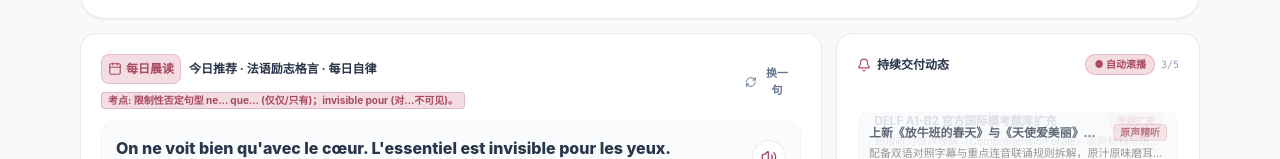
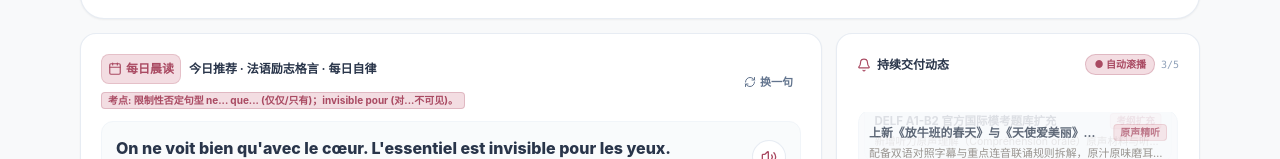
Before and after one commit to v03352813-ai/cs313-french, a React (Vite) app: page / in a window 1280 px wide. Shown: the part 195-354 px from the top of the page. Built offline with nearby package versions, Linux system fonts and the light colour scheme.

Commit message:
fix: prevent '换一句' button from wrapping onto multiple lines

```diff
--- a/src/components/HomePortal.tsx
+++ b/src/components/HomePortal.tsx
@@ -316,12 +316,12 @@ export const HomePortal: React.FC<HomePortalProps> = ({
         <div className="lg:col-span-8 bg-white rounded-2xl p-4 sm:p-5 border border-slate-200/80 shadow-xs flex flex-col justify-between space-y-3">
 
           {/* Header row */}
-          <div className="flex items-center justify-between">
-            <div className="flex items-center gap-2 flex-wrap">
-              <span className="p-1.5 rounded-lg bg-[#F3DDE2] text-[#A94A62] font-bold text-xs flex items-center gap-1 border border-[#A94A62]/20">
+          <div className="flex items-center justify-between gap-2">
+            <div className="flex items-center gap-2 flex-wrap min-w-0">
+              <span className="p-1.5 rounded-lg bg-[#F3DDE2] text-[#A94A62] font-bold text-xs flex items-center gap-1 border border-[#A94A62]/20 shrink-0">
                 <Calendar className="w-3.5 h-3.5" /> 每日晨读
               </span>
-              <span className="text-xs font-bold text-[#29354A]">
+              <span className="text-xs font-bold text-[#29354A] shrink-0">
                 今日推荐 · 法语励志格言 · 每日自律
               </span>
               <span className="text-[10px] text-[#A94A62] bg-[#F3DDE2] px-1.5 py-0.2 rounded border border-[#A94A62]/25 font-bold hidden sm:inline">
@@ -329,14 +329,14 @@ export const HomePortal: React.FC<HomePortalProps> = ({
               </span>
             </div>
 
-            <div className="flex items-center gap-1.5">
+            <div className="flex items-center gap-1.5 shrink-0 ml-auto">
               <button
                 onClick={handleNextQuote}
-                className="text-[11px] text-slate-500 hover:text-[#A94A62] flex items-center gap-1 px-2 py-1 rounded-lg hover:bg-slate-50 transition cursor-pointer font-bold"
+                className="text-[11px] text-slate-500 hover:text-[#A94A62] flex items-center gap-1 px-2 py-1 rounded-lg hover:bg-slate-100 transition cursor-pointer font-bold shrink-0 whitespace-nowrap"
                 title="切换金句"
               >
-                <RefreshCw className="w-3 h-3" />
-                <span>换一句</span>
+                <RefreshCw className="w-3 h-3 shrink-0" />
+                <span className="whitespace-nowrap">换一句</span>
               </button>
             </div>
           </div>
```
